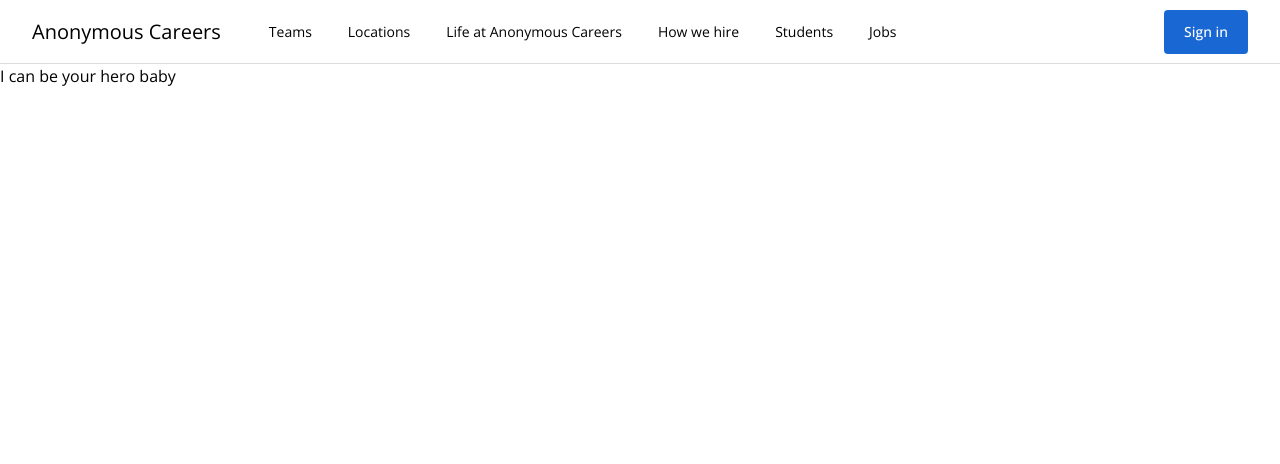
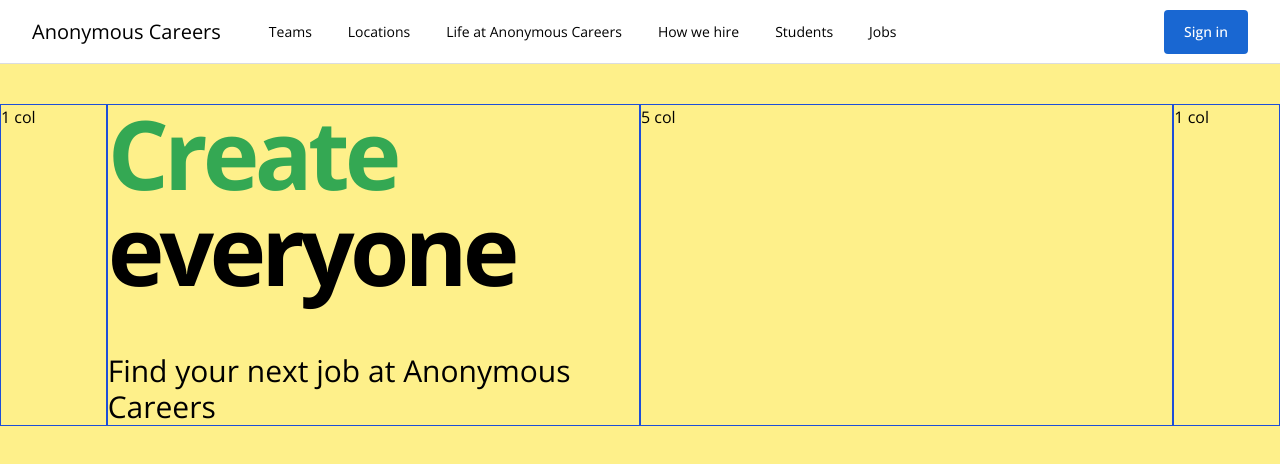
Before and after one commit to MS-D-rei/VueJobSearchApp, a Vue app: page / in a window 1280 px wide. Shown: the top 464 px of the page. Built offline with nearby package versions, Linux system fonts and the light colour scheme.

Commit message:
add headline changing the action title

```diff
--- /dev/null
+++ b/src/components/HeadLine.vue
@@ -0,0 +1,59 @@
+<template>
+  <section>
+    <h1 class="font-bold tracking-tighter text-8xl mb-14">
+      <span :class="actionClasses">{{ action }} </span>
+      <br />
+      everyone
+    </h1>
+    <h2 class="text-3xl font-normal">Find your next job at Anonymous Careers</h2>
+  </section>
+</template>
+
+<script setup>
+import { onBeforeUnmount, ref, computed } from "vue";
+
+const action = ref("Build");
+const interval = ref(null);
+
+changeTitle();
+
+onBeforeUnmount(() => {
+  clearInterval(interval);
+});
+
+function changeTitle() {
+  const actions = ["Build", "Create", "Design", "Code"];
+  interval.value = setInterval(() => {
+    const currentActionIndex = actions.indexOf(action.value);
+    // use Modulo to cycle
+    const nextActionIndex = (currentActionIndex + 1) % 4; // 4 -> 0 so 1, 2, 3, 4->0, 1, 2, 3...
+    const nextAction = actions[nextActionIndex];
+    action.value = nextAction;
+  }, 3000);
+}
+
+const actionClasses = computed(() => {
+  // const className = action.value[0].toLowerCase() + action.value.slice(1) => no need
+  return {
+    [action.value.toLowerCase()]: true,
+  };
+});
+</script>
+
+<style scoped>
+.build {
+  color: #1a73e8;
+}
+
+.create {
+  color: #34a853;
+}
+
+.design {
+  color: #f9ab00;
+}
+
+.code {
+  color: #d93025;
+}
+</style>
--- a/src/components/HeroSection.vue
+++ b/src/components/HeroSection.vue
@@ -1,15 +1,17 @@
 <template>
   <main>
-    <section>
-      I can be your hero baby
+    <section class="flex flex-col h-screen pt-10 pb-20 bg-yellow-200">
+      <div class="grid grid-cols-12">
+        <div class="col-start-1 col-span-1 border border-blue-700">1 col</div>
+        <div class="col-start-2 col-span-5 border border-blue-700"><HeadLine /></div>
+        <div class="col-start-7 col-span-5 border border-blue-700">5 col</div>
+        <div class="col-start-12 col-span-1 border border-blue-700">1 col</div>
+      </div>
     </section>
   </main>
 </template>
 
 <script setup>
+import HeadLine from "@/components/HeadLine.vue"
 
 </script>
-
-<style lang="scss" scoped>
-
-</style>
```
